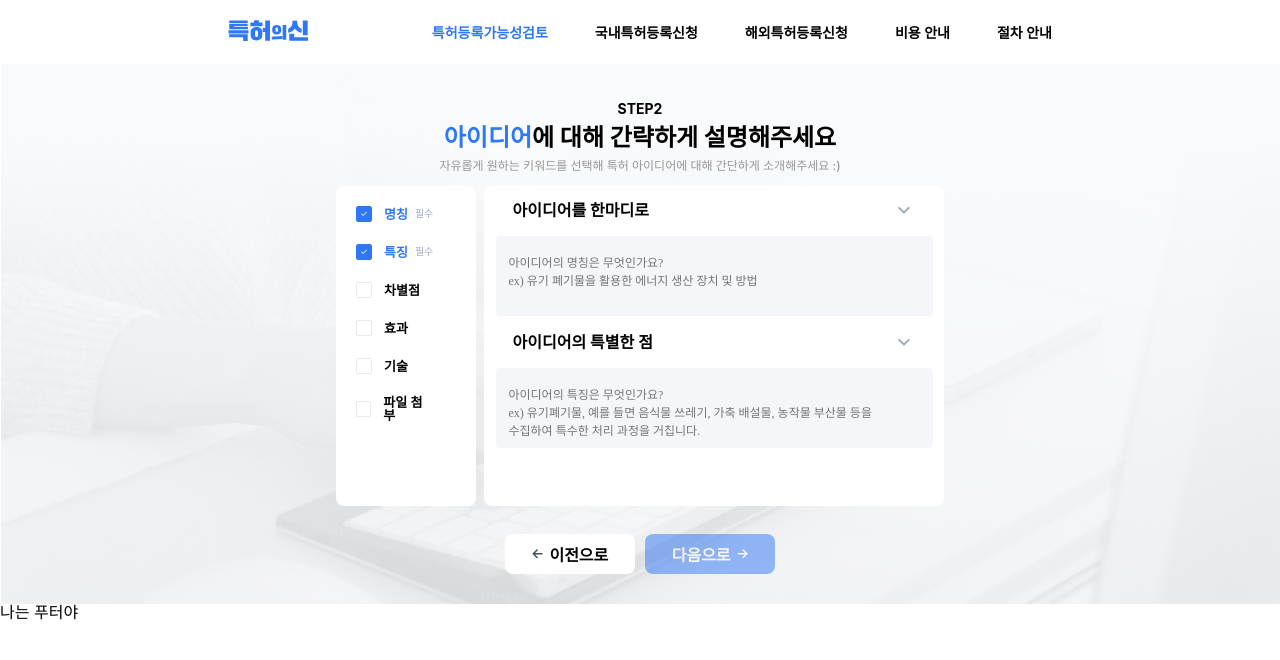
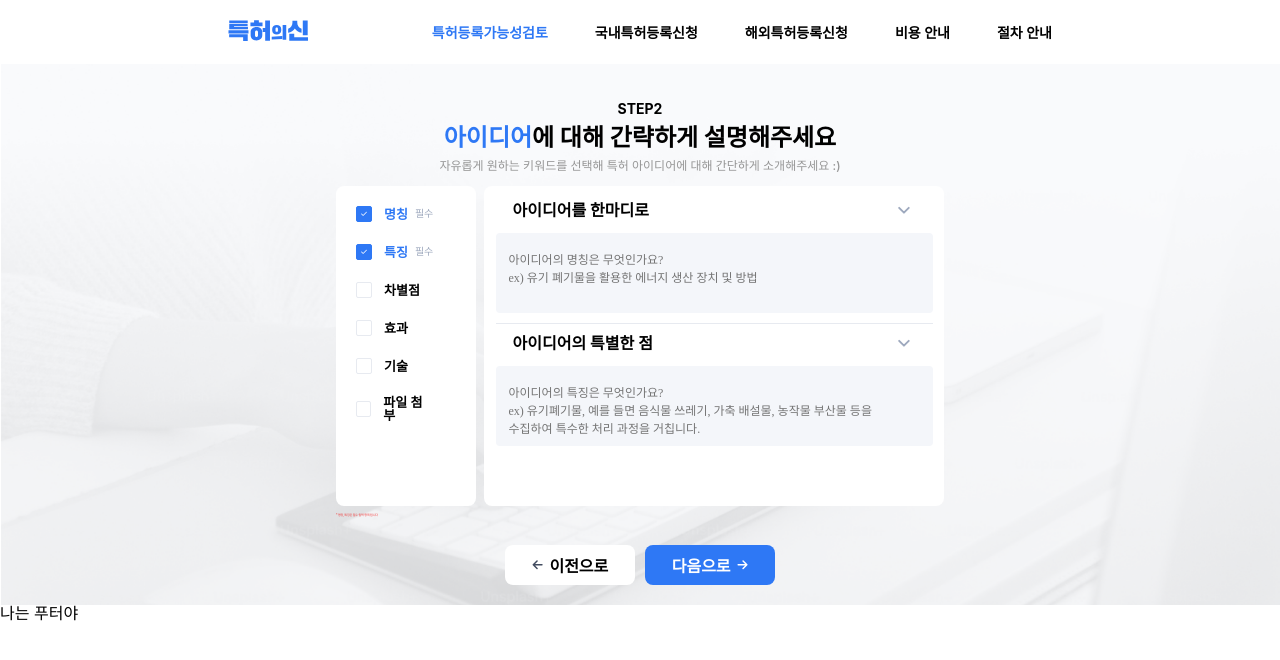
Before and after one commit to GrowthonbyStarting/2-GrowthCrafters-Front-End, a React (Vite) app: page /patent-review/1 in a window 1280 px wide. Shown: the top 660 px of the page. Built offline with nearby package versions, Linux system fonts and the light colour scheme; a web font is replaced by a local one.

Commit message:
feat: 입력 폼 받는 기능 구현

```diff
--- a/src/components/common/MoveButton.tsx
+++ b/src/components/common/MoveButton.tsx
@@ -48,18 +48,23 @@ const NextButton = styled.button`
   }
 `;
 
-export default function MoveButton({ link, disabled }: {
+export default function MoveButton({ link, disabled, type }: {
   link: string;
   disabled: boolean;
+  type: 'button' | 'submit';
 }) {
   const location = useLocation();
   const navigate = useNavigate();
 
+  const onClickNextButton = () => {
+    if (type === 'button') {
+      navigate(`${link}`);
+    }
+  };
+
   return (
     <Container>
-      {location.pathname === '/patent-review' ? (
-        ''
-      ) : (
+      {location.pathname !== '/patent-review' && (
         <PrevButton type="button" onClick={() => navigate(-1)}>
           <svg xmlns="http://www.w3.org/2000/svg" width="11" height="10" viewBox="0 0 11 10" fill="none">
             <path d="M5.04891 8.43231L1.29891 4.68231M1.29891 4.68231L5.04892 0.932312M1.29891 4.68231L9.94401 4.68231" stroke="#424C60" strokeWidth="1.5" strokeLinecap="round" strokeLinejoin="round" />
@@ -67,7 +72,7 @@ export default function MoveButton({ link, disabled }: {
           <span>이전으로</span>
         </PrevButton>
       )}
-      <NextButton type="button" onClick={() => navigate(`${link}`)} disabled={disabled}>
+      <NextButton type={type} onClick={() => onClickNextButton()} disabled={disabled}>
         <span>다음으로</span>
         <svg xmlns="http://www.w3.org/2000/svg" width="11" height="10" viewBox="0 0 11 10" fill="none">
           <path d="M6.07255 0.932312L9.82255 4.68231M9.82255 4.68231L6.07255 8.43231M9.82255 4.68231L1.17745 4.68231" stroke="white" strokeWidth="1.5" strokeLinecap="round" strokeLinejoin="round" />
--- a/src/components/form/Input.tsx
+++ b/src/components/form/Input.tsx
@@ -1,22 +1,27 @@
 import { css, styled } from 'styled-components';
-import { useState } from 'react';
+import { FormEvent, useState } from 'react';
 import KEYWORD from '../../constants/keyword';
 
-const Container = styled.div`
+type Props = {
+  toggle: boolean;
+}
+const Container = styled.div<Props>`
   width: 95%;
+  padding-block: 0.8rem;
+  border-bottom: .6px solid #E7EAF0;
+
+  ${(props) => !props.toggle && css`
+    border: none;
+  `}
 `;
 
-type TitleContainer = {
-  toggle: boolean;
-}
-
-const TitleContainer = styled.div<TitleContainer>`
+const TitleContainer = styled.div<Props>`
   width: 100%;
-  padding: 1.3rem 1.7rem;
+  padding: 0rem 1.7rem 1rem 1.7rem;
   justify-content: space-between;
   align-items: center;
   display: flex;
-  border-bottom: .6px solid #e7eaf0;
+  border-bottom: .6px solid #E7EAF0;
 
   ${(props) => props.toggle && css`
     border-bottom: none;
@@ -44,11 +49,11 @@ const TitleContainer = styled.div<TitleContainer>`
 
 const InputContainer = styled.div`
   width: 100%;
-  height: 100%;
 
   textarea {
+    width: 100%;
     min-height: 8rem;
-    width: 100%;
+    height: 100%;
     border: none;
     background-color: #f4f6fa;
     border-radius: 4px;
@@ -57,10 +62,46 @@ const InputContainer = styled.div`
     padding: 1.7rem 1.3rem;
     resize: none;
   }
+
+  input[type="file"] {
+    display: none;
+  }
+
+  label {
+    cursor: pointer;
+    display: flex;
+    width: 100%;
+    min-height: 8rem;
+    height: 100%;
+    border: none;
+    background-color: #f4f6fa;
+    border-radius: 4px;
+    font-size: 12px;
+    font-weight: 500;
+    padding: 1.7rem 9rem;
+    flex-direction: column;
+    justify-content: center;
+    align-items: center;
+
+    img {
+      display: flex;
+      width: 1.8rem;
+      height: 2rem;
+      margin-bottom: .5rem;
+    }
+    span {
+      display: flex;
+      text-align : center;
+      color: #9ea9be;
+    }
+  }
+
 `;
 
-export default function Input({ keywordName }: {
+export default function Input({ keywordName, onChange, value }: {
   keywordName: string;
+  value: string;
+  onChange: (e: React.ChangeEvent<HTMLTextAreaElement>) => void ;
 }) {
   const keywordData = KEYWORD[`${keywordName}`];
   const [toggle, setToggle] = useState(true);
@@ -71,19 +112,35 @@ export default function Input({ keywordName }: {
     }
     setToggle(true);
   };
+
+  const handleInvalid = (e:FormEvent<HTMLTextAreaElement>) => {
+    // e.preventDefault();
+  };
+
   return (
-    <Container>
+    <Container toggle={toggle}>
       <TitleContainer toggle={toggle}>
-        <span>{KEYWORD[`${keywordName}`].title}</span>
+        <span>{keywordData.title}</span>
         <button type="button" onClick={() => onClickToggle()}>
-          <img src="/images/arrow-down.svg" alt="arrow" />
+          <img src={toggle ? '/images/arrow-down.svg' : '/images/arrow-up.svg'} alt="arrow" />
         </button>
       </TitleContainer>
       <InputContainer>
-        {toggle && (
+        {(toggle && keywordName !== '파일 첨부') && (
           <textarea
             placeholder={keywordData.placeholder}
+            onChange={onChange}
+            value={value}
+            required={keywordData.required}
+            onInvalid={(e) => handleInvalid(e)}
           />
+        )}
+        {(toggle && keywordName === '파일 첨부') && (
+          <label htmlFor="file-upload">
+            <img src="/images/file-upload.svg" alt="file-upload" />
+            <span>{keywordData.placeholder}</span>
+            <input type="file" id="file-upload" value={value} multiple />
+          </label>
         )}
       </InputContainer>
     </Container>
--- a/src/components/form/InputForm.tsx
+++ b/src/components/form/InputForm.tsx
@@ -1,8 +1,17 @@
 import { styled } from 'styled-components';
 import { useState } from 'react';
-import Keyword from './Keyword';
-import KEYWORD, { keyword } from '../../constants/keyword';
-import Input from './Input';
+// eslint-disable-next-line import/no-extraneous-dependencies
+import { useForm } from 'react-hook-form';
+import { useLocation, useNavigate } from 'react-router-dom';
+// eslint-disable-next-line import/no-extraneous-dependencies
+import { useSessionStorage } from 'usehooks-ts';
+import MoveButton from '../common/MoveButton';
+import LeftSideBar from './LeftSideBar';
+import RightInputForm from './RightInputForm';
+
+const Container = styled.form`
+  padding-bottom: 2rem;
+`;
 
 const FormContainer = styled.div`
   display: flex;
@@ -11,59 +20,26 @@ const FormContainer = styled.div`
   margin-top: 1.4rem;
   margin-bottom: 2.8rem;
 `;
-const LeftSideBar = styled.div`
-  display: flex;
-  width: 14rem;
-  height: 32rem;
-  background-color: #fff;
-  flex-direction: column;
-  border-radius: 8px;
-  margin-right: .8rem;;
-  `;
-const RightInputForm = styled.form`
-  display: flex;
-  width: 46rem;
-  height: 32rem;
-  background-color: #fff;
-  border-radius: 8px;
-  flex-direction: column;
-  align-items: center;
-  overflow-y: scroll;
-
-  &::-webkit-scrollbar{
-    width: .4rem;
-  }
-
-  &::-webkit-scrollbar-thumb {
-    height: 30%;
-    background: #e7eaf0;
-    border-radius: 10px;
-  }
-
-  &::-webkit-scrollbar-track{
-    background: #fff;
-  }
-`;
 
 export default function InputForm() {
+  const location = useLocation();
+  const link = `${location.pathname}/complete`;
+  const { handleSubmit, control } = useForm();
   const [keywordList, setKeywordList] = useState(['명칭', '특징']);
+  // const sessionStograge = useSessionStorage('review-input', {});
+  const navigate = useNavigate();
+
+  const onSubmit = (data: any) => {
+    console.log(data);
+    navigate(`${link}`);
+  };
   return (
-    <FormContainer>
-      <LeftSideBar>
-        {Object.values(KEYWORD).map((data: keyword) => (
-          <Keyword
-            key={data.name}
-            data={data}
-            keywordList={keywordList}
-            setKeywordList={setKeywordList}
-          />
-        ))}
-      </LeftSideBar>
-      <RightInputForm>
-        {keywordList.map((keywordName: string) => (
-          <Input key={keywordName} keywordName={keywordName} />
-        ))}
-      </RightInputForm>
-    </FormContainer>
+    <Container onSubmit={handleSubmit(onSubmit)}>
+      <FormContainer>
+        <LeftSideBar keywordList={keywordList} setKeywordList={setKeywordList} />
+        <RightInputForm keywordList={keywordList} control={control} />
+      </FormContainer>
+      <MoveButton type="submit" link={link} disabled={false} />
+    </Container>
   );
 }
--- /dev/null
+++ b/src/components/form/LeftSideBar.tsx
@@ -0,0 +1,50 @@
+import { styled } from 'styled-components';
+
+import KEYWORD, { keyword } from '../../constants/keyword';
+
+import Keyword from './Keyword';
+
+const Container = styled.div`
+  display: flex;
+  flex-direction: column;
+
+   span:last-child{
+    margin-top: .8rem;
+    display: flex;
+    font-size: 3px;
+    letter-spacing: -0.16px;
+    color: rgba(246, 0, 0, 0.8);
+  }
+`;
+
+const SideBar = styled.div`
+  display: flex;
+  width: 14rem;
+  height: 32rem;
+  background-color: #fff;
+  flex-direction: column;
+  border-radius: 8px;
+  margin-right: .8rem;;
+  font-weight: normal;
+  `;
+
+export default function LeftSideBar({ keywordList, setKeywordList }: {
+  keywordList: string[];
+  setKeywordList: (value: string[]) => void;
+}) {
+  return (
+    <Container>
+      <SideBar>
+        {Object.values(KEYWORD).map((data: keyword) => (
+          <Keyword
+            key={data.name}
+            data={data}
+            keywordList={keywordList}
+            setKeywordList={setKeywordList}
+          />
+        ))}
+      </SideBar>
+      <span>* 명칭, 특징은 필수 입력 항목 입니다</span>
+    </Container>
+  );
+}
--- /dev/null
+++ b/src/components/form/RightInputForm.tsx
@@ -0,0 +1,56 @@
+// eslint-disable-next-line import/no-extraneous-dependencies
+import { Controller } from 'react-hook-form';
+import { styled } from 'styled-components';
+import Input from './Input';
+import KEYWORD from '../../constants/keyword';
+
+const Container = styled.div`
+  display: flex;
+  width: 46rem;
+  min-height: 32rem;
+  height: 100%;
+  padding-top: 0.5rem;
+  background-color: #fff;
+  border-radius: 8px;
+  flex-direction: column;
+  align-items: center;
+  /* overflow-y: scroll;
+
+  &::-webkit-scrollbar{
+    width: .4rem;
+  }
+
+  &::-webkit-scrollbar-thumb {
+    height: 30%;
+    background: #e7eaf0;
+    border-radius: 10px;
+  }
+
+  &::-webkit-scrollbar-track{
+    background: #fff;
+  } */
+
+  div:last-child {
+    border: none;
+  }
+`;
+
+export default function RightInputForm({ keywordList, control }: {
+  keywordList: string[];
+  control: any;
+}) {
+  return (
+    <Container>
+      {keywordList.map((keywordName: string) => (
+        <Controller
+          key={keywordName}
+          control={control}
+          name={KEYWORD[keywordName].enName}
+          render={({ field: { onChange, value } }) => (
+            <Input keywordName={keywordName} onChange={onChange} value={value} />
+          )}
+        />
+      ))}
+    </Container>
+  );
+}
--- a/src/pages/ReviewFirstPage.tsx
+++ b/src/pages/ReviewFirstPage.tsx
@@ -36,7 +36,7 @@ export default function ReviewFirstPage() {
       <Container>
         <Heading step="1" strong="어떤 분야" text="의 아이디어인가요?" description="질문이 있을때는 특허의 신을 불러 도움을 요청하세요!" />
         <Category category={category} setCategory={setCategory} />
-        <MoveButton link={link} disabled={category === ''} />
+        <MoveButton type="button" link={link} disabled={category === ''} />
       </Container>
     </Section>
   );
--- a/src/pages/ReviewSecondPage.tsx
+++ b/src/pages/ReviewSecondPage.tsx
@@ -1,13 +1,11 @@
 import { styled } from 'styled-components';
-import { useLocation } from 'react-router-dom';
 import Heading from '../components/common/Heading';
-import MoveButton from '../components/common/MoveButton';
 import InputForm from '../components/form/InputForm';
 
 const Section = styled.section`
   width: 100%;
-  height: 90vh;
-  max-height: 540px;
+  height: 100%;
+  min-height: 540px;
   background-image: url('/images/bg-patent-review.png');
   background-size: cover;
   background-position: center;
@@ -24,16 +22,11 @@ const Container = styled.div`
 `;
 
 export default function ReviewSecondPage() {
-  const location = useLocation();
-
-  const link = `${location.pathname}/complete`;
-
   return (
     <Section>
       <Container>
         <Heading step="2" strong="아이디어" text="에 대해 간략하게 설명해주세요" description="자유롭게 원하는 키워드를 선택해 특허 아이디어에 대해 간단하게 소개해주세요 :)" />
         <InputForm />
-        <MoveButton link={link} disabled />
       </Container>
     </Section>
   );
--- a/src/pages/ReviewThirdPage.tsx
+++ b/src/pages/ReviewThirdPage.tsx
@@ -25,14 +25,13 @@ const Container = styled.div`
 export default function ReviewThirdPage() {
   const location = useLocation();
 
-  const link = `${location.pathname}/complete`;
+  const link = `${location.pathname}/`;
 
   return (
     <Section>
       <Container>
-        <Heading step="3" strong="아이디어에" text="대해 간략하게 설명해주세요" description="자유롭게 원하는 키워드를 선택해 특허 아이디어에 대해 간단하게 소개해주세요 :)" />
+        <Heading step="3" strong="회신받을 사람" text="에 대한 정보를 입력해주세요." description="거의 다 왔어요 :)" />
 
-        <MoveButton link={link} disabled />
       </Container>
     </Section>
   );
```
Also changed, not shown: src/constants/keyword.ts (+8 -1 lines).
